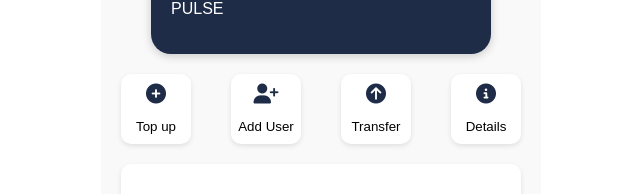
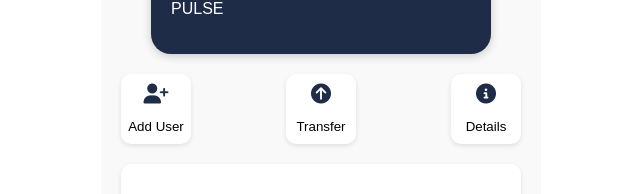
Before and after one commit to Nika-Sard/Digital-Banking, a React (Create React App) app in the folder src/main/webapp/digital-banking/: page / in a window 1280 px wide. Shown: the part 342-536 px from the top of the page, without its empty margins (319-959 px from the left). Built offline with nearby package versions, Linux system fonts and the light colour scheme; no server answers.

Commit message:
removed top up

```diff
--- a/src/main/webapp/digital-banking/src/App.js
+++ b/src/main/webapp/digital-banking/src/App.js
@@ -95,11 +95,6 @@
                 {
                     account === "OBSHIAKI" ? (
                         <>
-                            <button className="action-button" onClick={openTopUp}>
-                                <i className="fas fa-plus-circle"></i>
-                                <br/>
-                                Top up
-                            </button>
                             <button className="action-button" onClick={openAddUserModal}>
                                 <i className="fas fa-user-plus"></i>
                                 <br/>
--- a/src/main/webapp/digital-banking/src/CardComponent.js
+++ b/src/main/webapp/digital-banking/src/CardComponent.js
@@ -5,6 +5,7 @@
 
     const updateAccountId = (change) => {
         let updatedAccountId = (parseInt(accountId) + change) % 4;
+        if(updatedAccountId === 0 && change === -1) updatedAccountId = 3;
         if(updatedAccountId === 0) updatedAccountId += 1;
         setNewAccountId(updatedAccountId);
         const newUrl = `http://localhost:3000/?userId=${userId}&accountId=${updatedAccountId}`;
```
